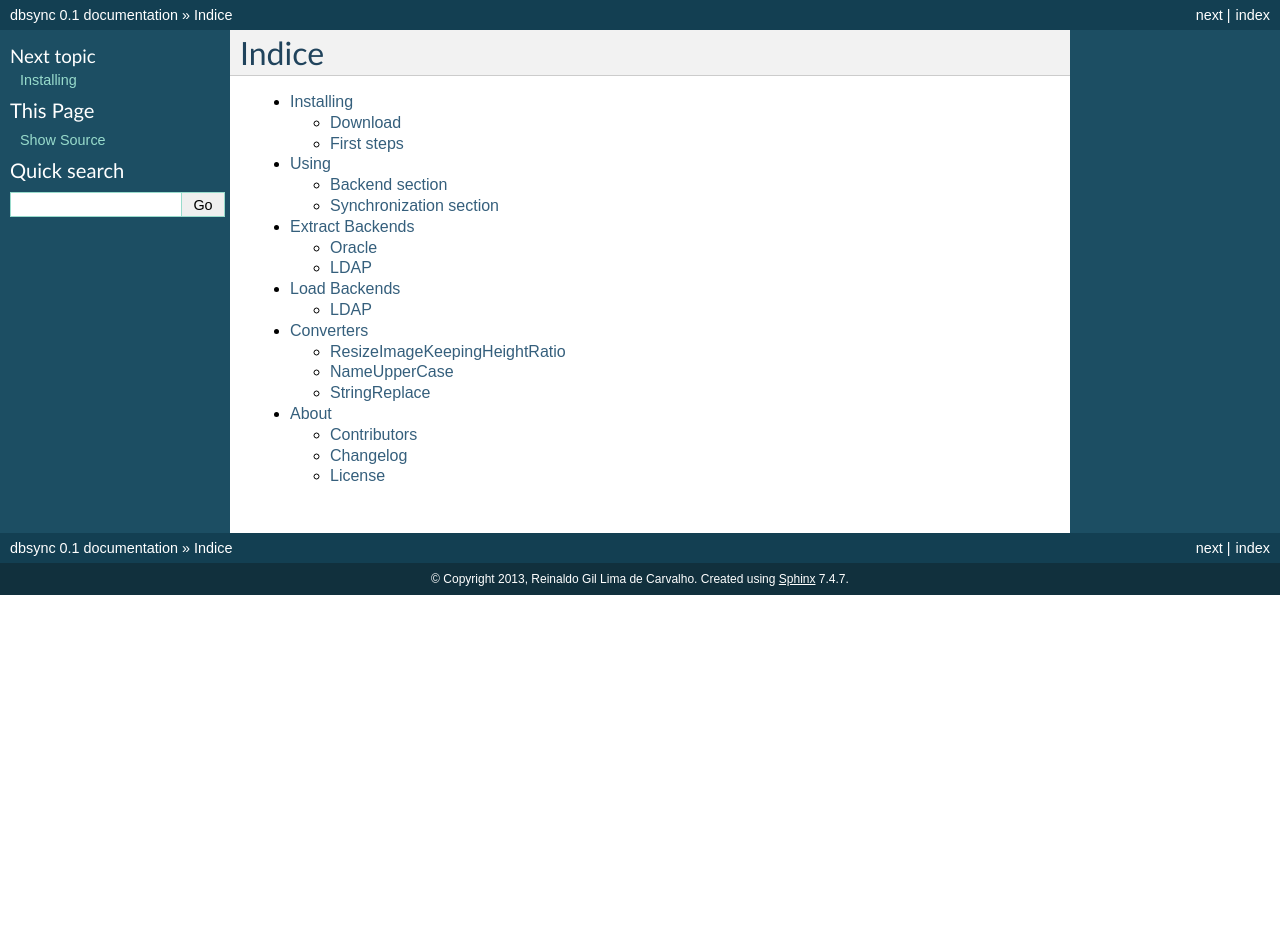
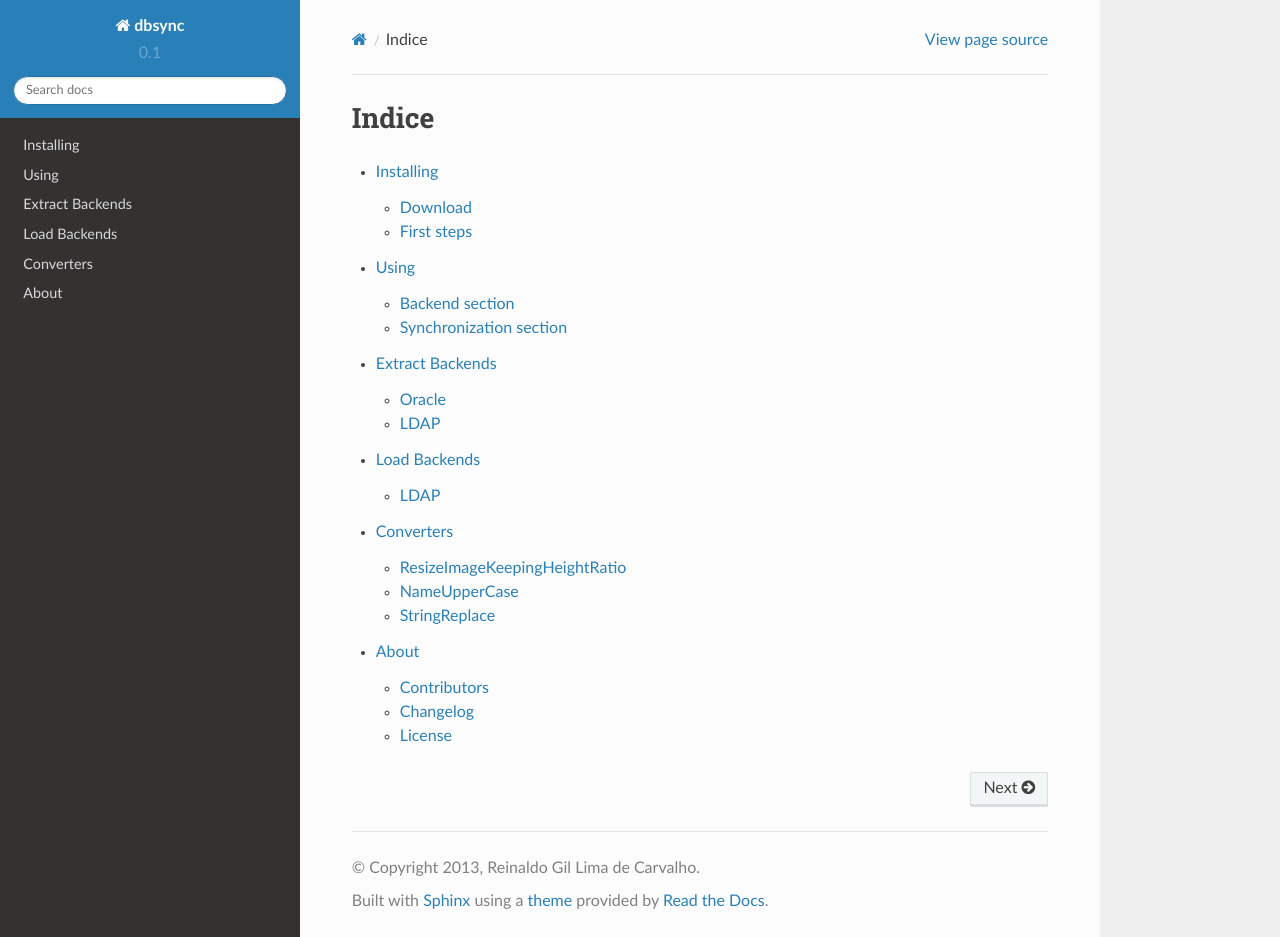
Before and after one commit to reinaldoc/dbsync, a Sphinx documentation site: the page built from docs/index.rst, in a window 1280 px wide and 937 px high. Built offline with Sphinx 7.4.7 and the Read the Docs theme 2.0.0, drawn with Linux system fonts in a browser that asks for light colours.

Commit message:
sphinx thene updated

```diff
--- a/docs/conf.py
+++ b/docs/conf.py
@@ -22,7 +22,7 @@ sys.path.append(os.path.abspath('../source/'))
 
 # Add any Sphinx extension module names here, as strings. They can be extensions
 # coming with Sphinx (named 'sphinx.ext.*') or your custom ones.
-extensions = ['sphinx.ext.autodoc', 'sphinx.ext.todo', 'sphinx.ext.coverage', 'sphinx.ext.ifconfig']
+extensions = ['sphinx.ext.autodoc', 'sphinx.ext.todo', 'sphinx.ext.coverage', 'sphinx.ext.ifconfig', 'sphinx_rtd_theme']
 
 # Add any paths that contain templates here, relative to this directory.
 templates_path = ['_templates']
@@ -91,7 +91,7 @@ pygments_style = 'sphinx'
 
 # The theme to use for HTML and HTML Help pages.  Major themes that come with
 # Sphinx are currently 'default' and 'sphinxdoc'.
-html_theme = 'default'
+html_theme = 'sphinx_rtd_theme'
 
 # Theme options are theme-specific and customize the look and feel of a theme
 # further.  For a list of options available for each theme, see the
```
